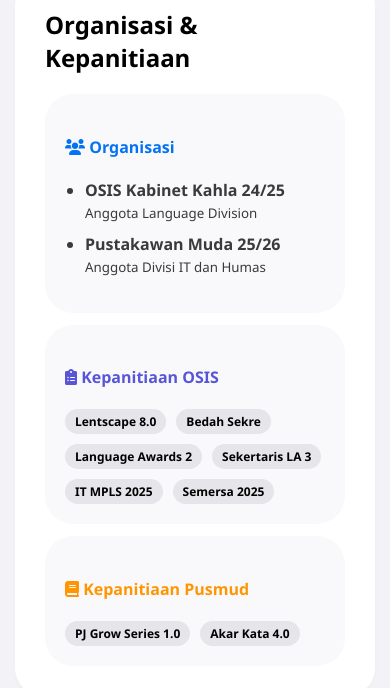
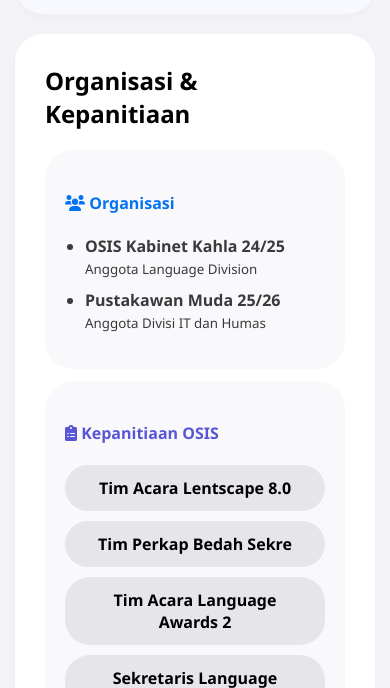
Before and after one commit to ItzSoryuu/Portofolio-Hanif, a plain HTML site: page experience.html in a window 390 px wide. Shown: the part 1312-2000 px from the top of the page. Drawn offline with Linux system fonts and the light colour scheme.

Commit message:
commit 2

```diff
--- a/experience.html
+++ b/experience.html
@@ -153,6 +153,7 @@
     <h2>Organisasi & Kepanitiaan</h2>
 
     <div class="grid-container experience-grid">
+
         <div class="icon-box" style="text-align: left;">
             <h4 style="color: var(--one-ui-primary);"><i class="fas fa-users"></i> Organisasi</h4>
             <ul class="custom-list" style="margin-top: 10px;">
@@ -164,22 +165,23 @@
         <div class="icon-box" style="text-align: left;">
             <h4 style="color: #5856d6;"><i class="fas fa-clipboard-list"></i> Kepanitiaan OSIS</h4>
             <div class="btn-group" style="margin-top: 10px;">
-                        <span class="btn btn-secondary" style="font-size: 0.75rem; padding: 4px 10px;">Lentscape 8.0</span>
-                        <span class="btn btn-secondary" style="font-size: 0.75rem; padding: 4px 10px;">Bedah Sekre</span>
-                        <span class="btn btn-secondary" style="font-size: 0.75rem; padding: 4px 10px;">Language Awards 2</span>
-                        <span class="btn btn-secondary" style="font-size: 0.75rem; padding: 4px 10px;">Sekertaris LA 3</span>
-                        <span class="btn btn-secondary" style="font-size: 0.75rem; padding: 4px 10px;">IT MPLS 2025</span>
-                        <span class="btn btn-secondary" style="font-size: 0.75rem; padding: 4px 10px;">Semersa 2025</span>
+                <span class="btn btn-secondary">Tim Acara Lentscape 8.0</span>
+                <span class="btn btn-secondary">Tim Perkap Bedah Sekre</span>
+                <span class="btn btn-secondary">Tim Acara Language Awards 2</span>
+                <span class="btn btn-secondary">Sekretaris Language Awards 3</span>
+                <span class="btn btn-secondary">Tim IT MPLS 2025</span>
+                <span class="btn btn-secondary">Tim Acara Semersa 2025</span>
             </div>
         </div>
 
-                <div class="icon-box wide-card" style="text-align: left; grid-column: span 2;">
+        <div class="icon-box" style="text-align: left;">
             <h4 style="color: #ff9500;"><i class="fas fa-book"></i> Kepanitiaan Pusmud</h4>
             <div class="btn-group" style="margin-top: 10px;">
-                        <span class="btn btn-secondary" style="font-size: 0.75rem; padding: 4px 10px;">PJ Grow Series 1.0</span>
-                        <span class="btn btn-secondary" style="font-size: 0.75rem; padding: 4px 10px;">Akar Kata 4.0</span>
+                <span class="btn btn-secondary">PJ Acara Grow Series 1.0</span>
+                <span class="btn btn-secondary">Tim Acara Akar Kata 4.0</span>
             </div>
         </div>
+
     </div>
 </div>
 
--- a/style.css
+++ b/style.css
@@ -93,12 +93,14 @@ h1, h2, h3 {
     margin-bottom: 20px;
 }
 
-/* Grid khusus skill & hobi */
+/* Grid utama agar 3 kolom sama rata */
 .grid-container {
     display: grid;
-    grid-template-columns: repeat(auto-fit, minmax(100px, 1fr));
+    /* Dibagi 3 kolom sama besar (33.3% masing-masing) */
+    grid-template-columns: repeat(3, 1fr);
     gap: 15px;
     margin-top: 20px;
+    align-items: stretch; /* Membuat tinggi kotak sama jika isinya berbeda */
 }
 
 .icon-box {
@@ -183,46 +185,37 @@ img {
 /* --- RESPONSIVE MOBILE SETTINGS --- */
 @media (max-width: 600px) {
     * {
-        box-sizing: border-box; /* Memastikan padding tidak menambah lebar elemen */
+        box-sizing: border-box;
     }
 
     .container {
         margin-top: 80px;
         padding: 0 15px;
         width: 100%;
-        overflow-x: hidden; /* Tambahan agar container tidak meluber */
+        overflow-x: hidden;
     }
 
-    /* Memperbaiki Grid Ikon/Box yang error di screenshot */
+    /* Paksa grid menjadi 1 kolom agar semua box lebarnya 100% layar HP */
     .grid-container {
-        grid-template-columns: 1fr !important; /* Paksa jadi 1 kolom agar tidak sempit */
+        grid-template-columns: 1fr !important;
         gap: 12px;
     }
 
-    /* Memperbaiki Galeri Dokumentasi di Experience */
-    .doc-grid {
-        grid-template-columns: repeat(2, 1fr) !important; /* Maksimal 2 kolom di HP */
-        gap: 8px;
-    }
-
-    /* Menghapus paksaan lebar dari inline style HTML */
+    /* Pastikan tidak ada box yang mencoba mengambil 2 kolom (span 2) */
     .icon-box {
         grid-column: span 1 !important;
         width: 100% !important;
-        text-align: left; /* Opsional: lebih rapi di HP kalau rata kiri */
     }
 
-    .report-grid {
-        grid-template-columns: repeat(2, 1fr);
+    /* Agar tombol di dalam box tidak berantakan di layar sempit */
+    .btn-group {
+        display: flex;
+        flex-direction: column;
+        width: 100%;
     }
 
-    .hero h1 {
-        font-size: 1.8rem;
-    }
-
-    .navbar ul {
-        justify-content: flex-start;
-        padding-left: 20px;
-        padding-right: 20px;
+    .btn-group .btn {
+        width: 100%;
+        text-align: center;
     }
 }
```
Lines whose indentation alone changed are shown as unchanged.
